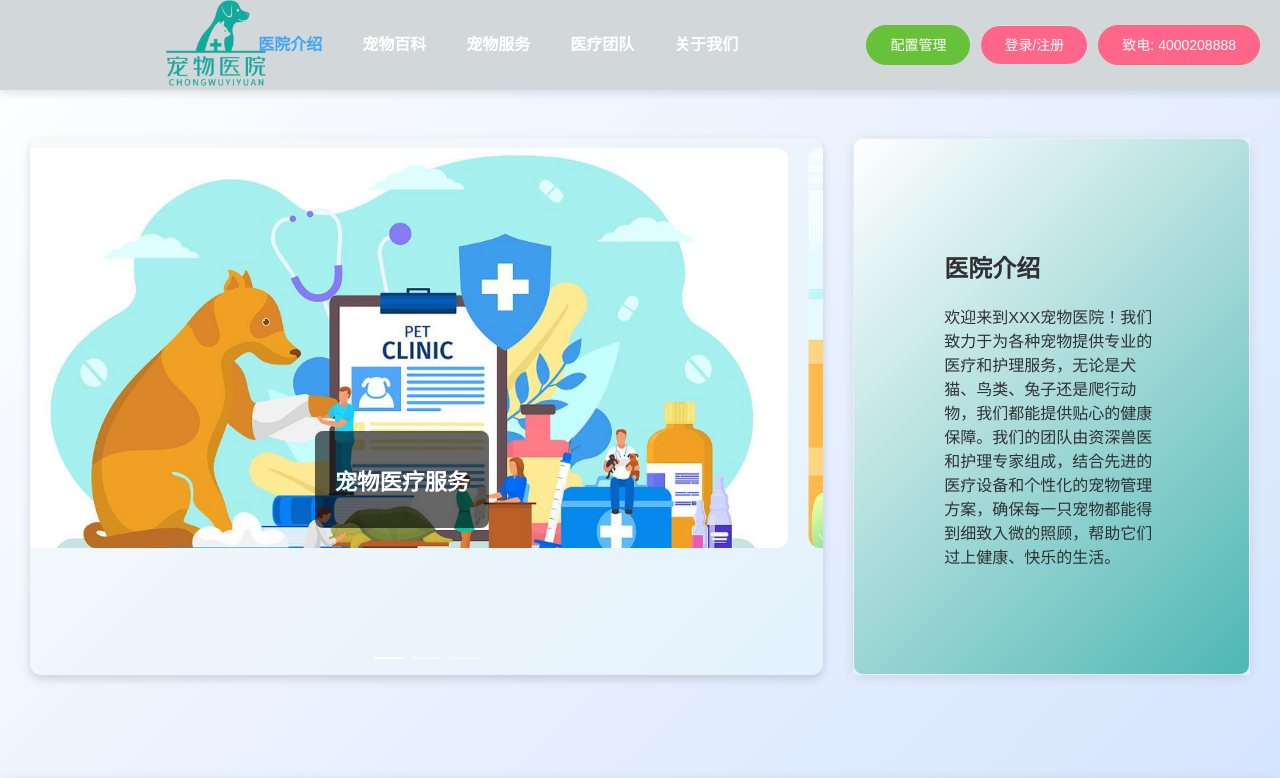
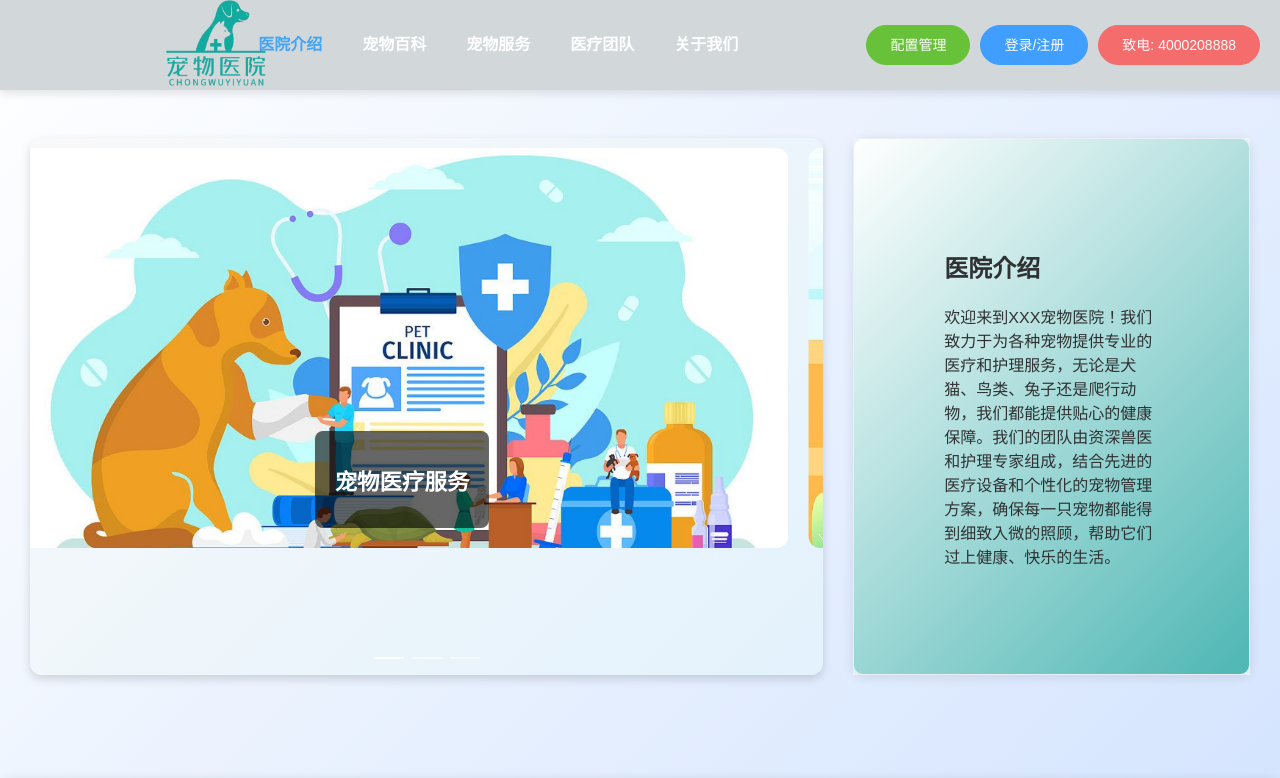
Before and after one commit to Ssuudaa/petSystem, a Vue app: page /#/ in a window 1280 px wide. Shown: the top 778 px of the page. Built offline with nearby package versions, Linux system fonts and the light colour scheme; no server answers.

Commit message:
today changed

```diff
--- a/src/views/Home.vue
+++ b/src/views/Home.vue
@@ -19,9 +19,9 @@
 
           <!-- 右上角 登录/注册 按钮 -->
           <el-button @click="goToSetting"  type="success" round>配置管理</el-button>
-          <el-button @click="goToLogin" class="login-btn"  round v-if="!isLoggedIn">登录/注册</el-button>
-          <el-button v-else @click="logout" class="login-btn"  round>退出</el-button>
-          <el-button @click="1" class="login-btn" type="danger" round style="margin-right:50px ;">致电: 4000208888</el-button>
+          <el-button @click="goToLogin"   type="primary" round v-if="!isLoggedIn">登录/注册</el-button>
+          <el-button v-else @click="logout" round>退出</el-button>
+          <el-button @click="1"  type="danger" round style="margin-right:50px ;">致电: 4000208888</el-button>
         </div>
       </div>
 
```
